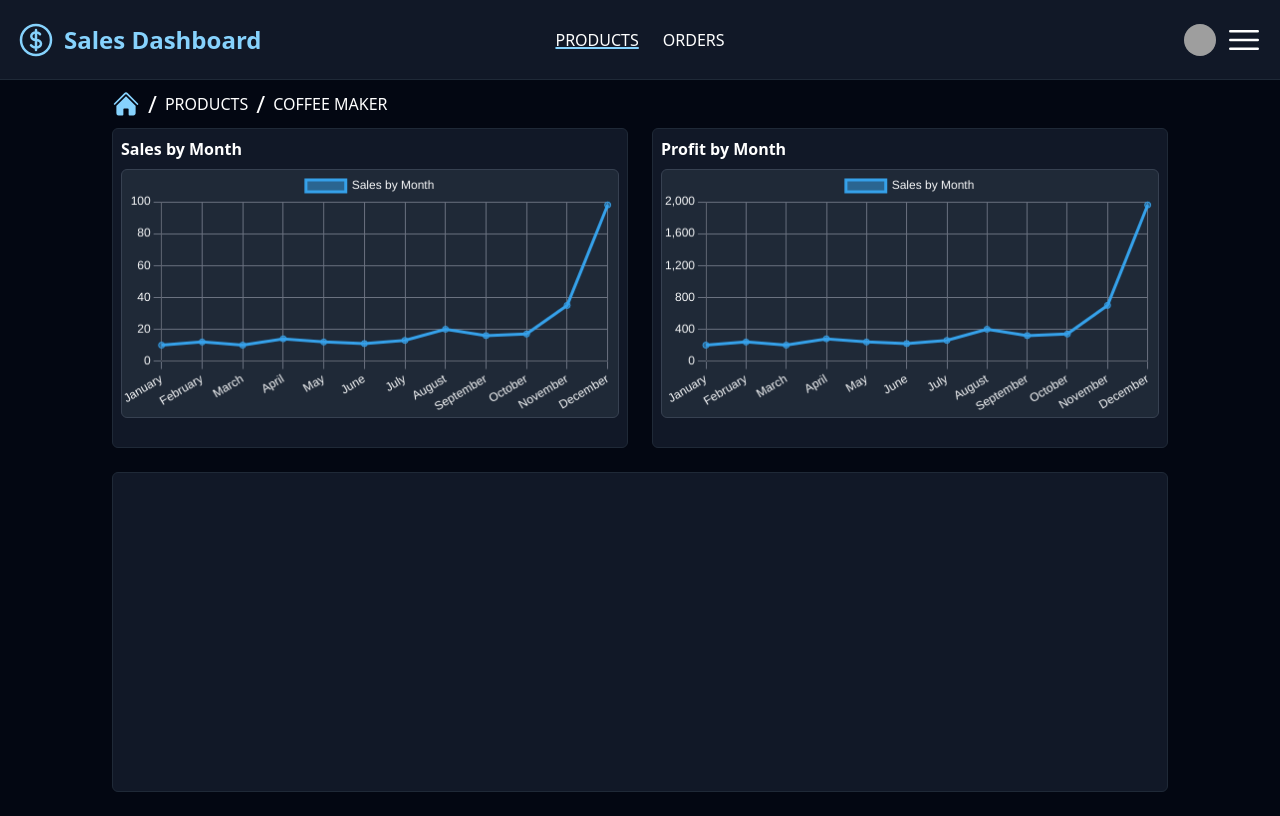
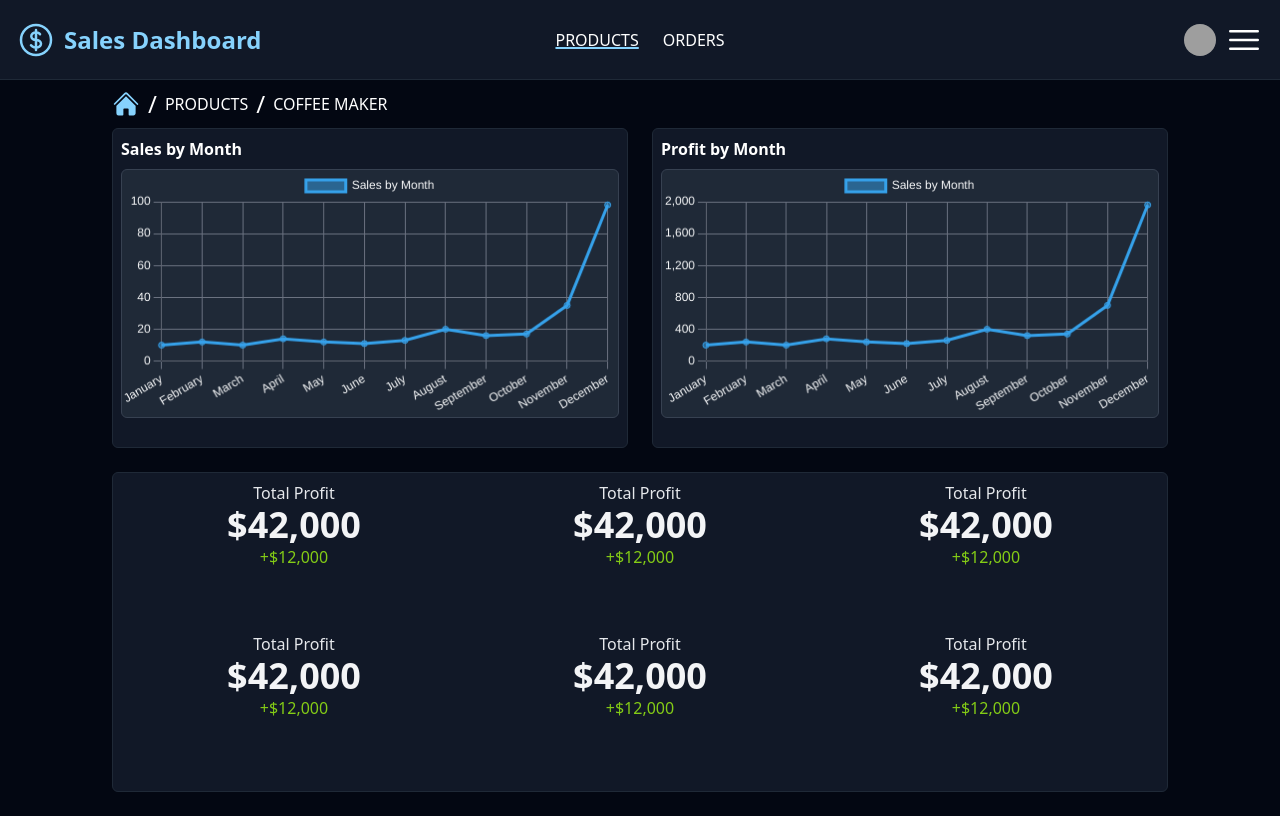
Before and after one commit to cwbieganek/sales-dashboard, a SvelteKit app: page /products/1 in a window 1280 px wide. Built offline with nearby package versions, Linux system fonts and the light colour scheme; grey boxes are pictures that could not be loaded.

Commit message:
Add six stats placeholders

```diff
--- a/src/routes/products/[id]/+page.svelte
+++ b/src/routes/products/[id]/+page.svelte
@@ -47,6 +47,43 @@
 	</div>
 	<!-- Stats container -->
 	<div
-		class="bg-gray-900 border rounded-md border-gray-800 hover:border-gray-700 w-full h-80 mt-6"
-	/>
+		class="grid grid-cols-3 grid-rows-2 p-2 bg-gray-900 border rounded-md border-gray-800 hover:border-gray-700 w-full h-80 mt-6"
+	>
+		<!-- Total Profit -->
+		<div class="flex flex-col text-center">
+			<div class="text-gray-200">Total Profit</div>
+			<div class="text-gray-100 font-bold text-4xl">$42,000</div>
+			<div class="text-lime-500">+$12,000</div>
+		</div>
+		<!-- Sales -->
+		<div class="flex flex-col text-center">
+			<div class="text-gray-200">Total Profit</div>
+			<div class="text-gray-100 font-bold text-4xl">$42,000</div>
+			<div class="text-lime-500">+$12,000</div>
+		</div>
+		<!-- Returns -->
+		<div class="flex flex-col text-center">
+			<div class="text-gray-200">Total Profit</div>
+			<div class="text-gray-100 font-bold text-4xl">$42,000</div>
+			<div class="text-lime-500">+$12,000</div>
+		</div>
+		<!-- Returns -->
+		<div class="flex flex-col text-center">
+			<div class="text-gray-200">Total Profit</div>
+			<div class="text-gray-100 font-bold text-4xl">$42,000</div>
+			<div class="text-lime-500">+$12,000</div>
+		</div>
+		<!-- Returns -->
+		<div class="flex flex-col text-center">
+			<div class="text-gray-200">Total Profit</div>
+			<div class="text-gray-100 font-bold text-4xl">$42,000</div>
+			<div class="text-lime-500">+$12,000</div>
+		</div>
+		<!-- Returns -->
+		<div class="flex flex-col text-center">
+			<div class="text-gray-200">Total Profit</div>
+			<div class="text-gray-100 font-bold text-4xl">$42,000</div>
+			<div class="text-lime-500">+$12,000</div>
+		</div>
+	</div>
 </div>
```
